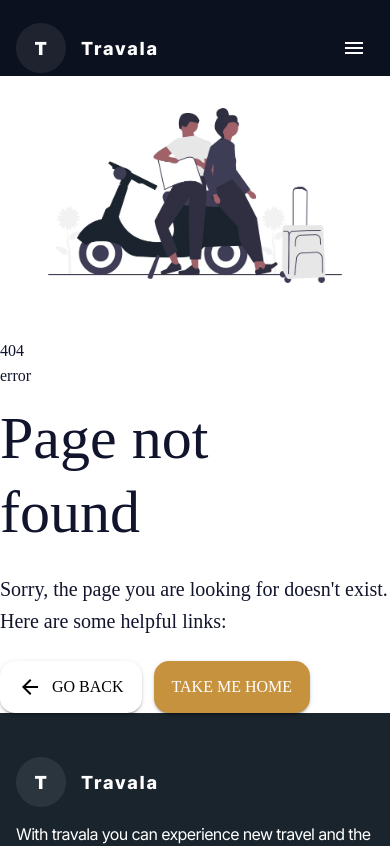
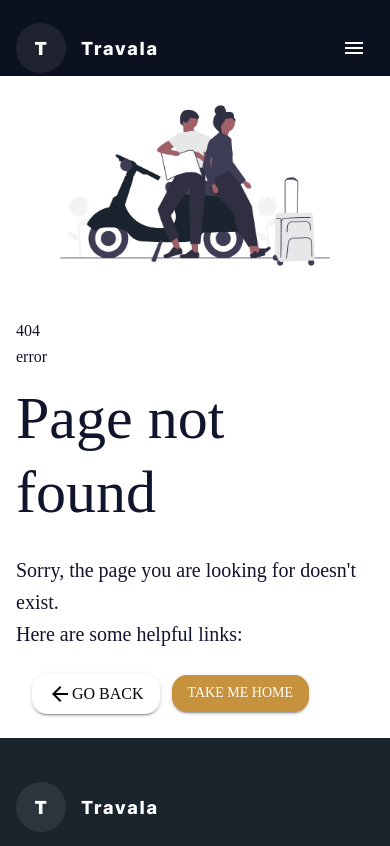
Before and after one commit to Software-Lifecycle-Consultants/slc-open-hms, a Next.js app: page /error-message in a window 390 px wide. Shown: the top 846 px of the page. Built offline with nearby package versions, Linux system fonts and the light colour scheme.

Commit message:
Make error-message mobile responsive

```diff
--- a/app/error-message/page.tsx
+++ b/app/error-message/page.tsx
@@ -1,10 +1,6 @@
-"use client"
+"use client";
 import { pageDetails } from "@/data/errormessage";
-import {
-    Button,
-    Typography,
-    Grid
-} from "@mui/material";
+import { Button, Typography, Grid, Container } from "@mui/material";
 import Box from "@mui/material/Box";
 import ArrowBack from "@mui/icons-material/ArrowBack";
 import mainImage from "../../public/images/homePage/ErrorMessage/ErrorImage.webp";
@@ -18,10 +14,16 @@ import { inter } from "../../app/fonts";
 export default function ErrorMassage() {
   return (
     <>
+      <Container>
+        <Box
+          sx={{
+            display: { xs: "block", sm: "block", md: "flex", lg: "flex" },
+          }}
+        >
           <Grid
             container
-                direction="row"
-                justifyContent="center"
+            // direction="row"
+            // justifyContent="center"
             alignItems="center"
             spacing={2}
           >
@@ -38,7 +40,16 @@ export default function ErrorMassage() {
               />
             </Grid>
             {/* Right side of the banner  */}
-                <Grid item xs={12} md={6}>
+            <Grid
+              item
+              xs={12}
+              md={6}
+              sx={{
+                display: "flex",
+                flexDirection: "column",
+                justifyContent: "space-between",
+              }}
+            >
               {/* Text 1 */}
               <Typography
                 variant="h6"
@@ -48,8 +59,15 @@ export default function ErrorMassage() {
                   fontWeight: "semi bold",
                   fontSize: "16px",
                   marginRight: "385px",
-                            color: "#11142D"
-                        }}>
+                  color: "#11142D",
+                  alignItems: {
+                    xs: "center",
+                    sm: "center",
+                    md: "center",
+                    lg: "flex-start",
+                  },
+                }}
+              >
                 {pageDetails.title}
               </Typography>
               {/* Text 2 */}
@@ -62,34 +80,46 @@ export default function ErrorMassage() {
                   fontWeight: "semi bold",
                   fontSize: "60px",
                   marginRight: "28px",
-                            color: "#11142D"
-                        }}>
+                  color: "#11142D",
+                }}
+              >
                 {pageDetails.subtitle}
               </Typography>
               {/* Text 3 */}
-                    <Typography variant="h6"
+              <Typography
+                variant="h6"
                 className={inter.className}
                 sx={{
                   textAlign: "Left",
                   marginTop: "24px",
                   fontWeight: "Regular",
                   fontSize: "20px",
-                            color: "#11142D"
-                        }}>
+                  color: "#11142D",
+                }}
+              >
                 {pageDetails.content1}
               </Typography>
               {/* Text 4 */}
-                    <Typography variant="h6"
+              <Typography
+                variant="h6"
                 className={inter.className}
                 sx={{
                   textAlign: "Left",
                   fontWeight: "Regular",
                   fontSize: "20px",
-                            color: "#11142D"
-                        }}>
+                  color: "#11142D",
+                }}
+              >
                 {pageDetails.content2}
               </Typography>
               {/* Render to Go Back and Take Me Home Section */}
+              <Container
+                sx={{
+                  display: { xs: "block", sm: "flex", md: "flex", lg: "flex" },
+                  alignContent: "flex-end",
+                  marginBottom: "24px",
+                }}
+              >
                 <a href="/">
                   <Button
                     type="submit"
@@ -97,8 +127,8 @@ export default function ErrorMassage() {
                     color="primary"
                     style={{
                       borderRadius: "15px",
-                                padding: "12px 18px",
-                                color: "#000000"
+                      //padding: "12px 18px",
+                      color: "#000000",
                     }}
                     sx={{
                       backgroundColor: "#FFFFFF	",
@@ -111,13 +141,7 @@ export default function ErrorMassage() {
                       marginTop: "24px",
                     }}
                   >
-                            <Box
-                                display="flex"
-                                justifyContent="center"
-                                marginRight="10px"
-                            >
-                                <ArrowBack style={{ color: "#000000" }} />{" "}
-                            </Box>
+                    <ArrowBack style={{ color: "#000000" }} />
                     {pageDetails.backArroSection1}
                   </Button>
                 </a>
@@ -128,9 +152,8 @@ export default function ErrorMassage() {
                     color="primary"
                     style={{
                       borderRadius: "15px",
-                                padding: "12px 18px",
+                      //padding: "12px 18px",
                     }}
-
                     sx={{
                       backgroundColor: "#C7923E",
                       "&:hover": {
@@ -138,16 +161,24 @@ export default function ErrorMassage() {
                       },
                       textAlign: "center",
                       fontWeight: "Medium",
-                                fontSize: "16px",
+                      fontSize: {
+                        xs: "14px",
+                        sm: "16px",
+                        md: "16px",
+                        lg: "16px",
+                      },
                       marginTop: "24px",
-                                marginLeft: "12px"
+                      marginLeft: "12px",
                     }}
                   >
                     {pageDetails.backArroSection2}
                   </Button>
                 </a>
+              </Container>
             </Grid>
           </Grid>
+        </Box>
+      </Container>
     </>
   );
 }
```
Lines whose indentation alone changed are shown as unchanged.
